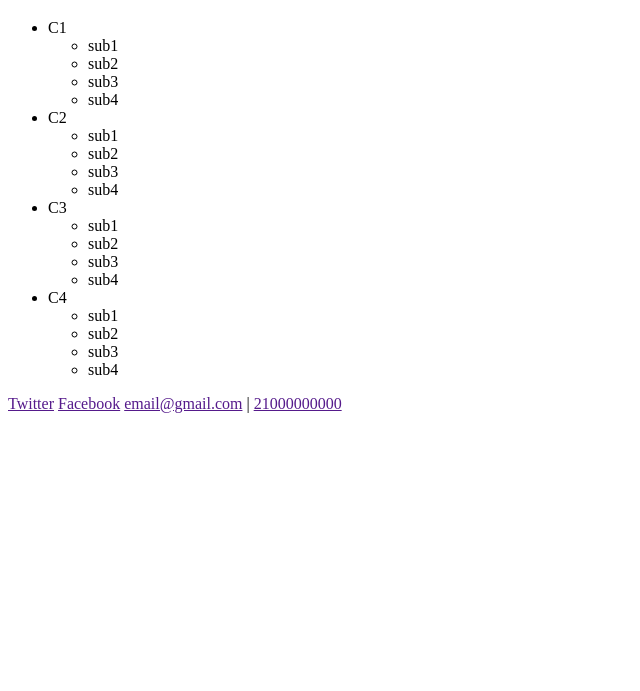
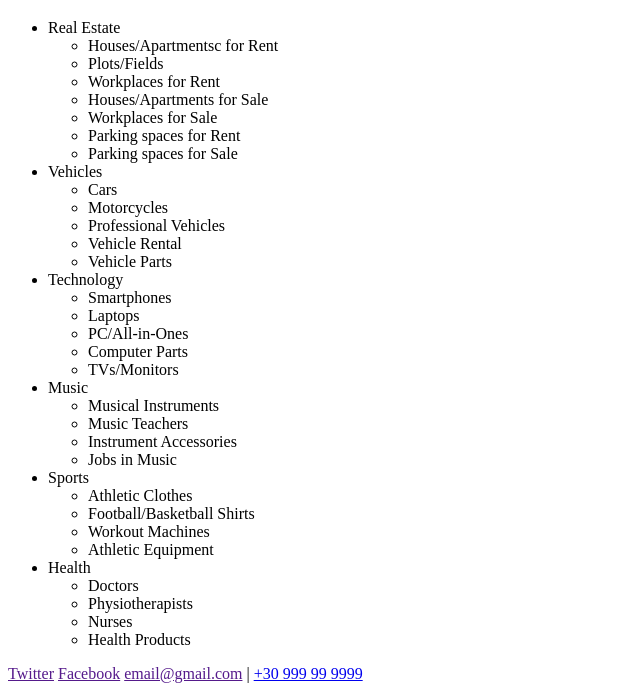
Before and after one commit to AndreasP7/WEB_PROJECT_1, a plain HTML site: page Exercise1/categories.html in a window 1280 px wide. Shown: the part 449-1140 px from the top of the page, without its empty margins (0-640 px from the left). Before the commit the page ends 870 px from the top, so only its background shows below. Drawn offline with Linux system fonts and the light colour scheme.

Commit message:
Index, Categories

```diff
--- a/Exercise1/categories.html
+++ b/Exercise1/categories.html
@@ -10,7 +10,7 @@
 
     <body>
         <header>
-            <h1>Website Title</h1>
+            <h1>AdSpot</h1>
             <img src="../assets/logo.png" alt="logo" />
         </header>
         <nav>
@@ -25,35 +25,70 @@
         <main>
             <h1>Categories</h1>
             <ul>
-                <li>C1</li>
+                <li>
+                    Real Estate
                     <ul>
-                    <li>sub1</li>
-                    <li>sub2</li>
-                    <li>sub3</li>
-                    <li>sub4</li>
+                        <li>Houses/Apartmentsc for Rent</li>
+                        <li>Plots/Fields</li>
+                        <li>Workplaces for Rent</li>
+                        <li>Houses/Apartments for Sale </li>
+                        <li>Workplaces for Sale</li>
+                        <li>Parking spaces for Rent</li>
+                        <li>Parking spaces for Sale</li>
 
                     </ul>
-                <li>C2</li>
+                </li>
+                <li>
+                    Vehicles
                     <ul>
-                    <li>sub1</li>
-                    <li>sub2</li>
-                    <li>sub3</li>
-                    <li>sub4</li>
+                        <li>Cars</li>
+                        <li>Motorcycles</li>
+                        <li>Professional Vehicles</li>
+                        <li>Vehicle Rental</li>
+                        <li>Vehicle Parts</li>
                     </ul>
-                <li>C3</li>
+                </li>
+                <li>
+                    Technology
                     <ul>
-                    <li>sub1</li>
-                    <li>sub2</li>
-                    <li>sub3</li>
-                    <li>sub4</li>
+                        <li>Smartphones</li>
+                        <li>Laptops</li>
+                        <li>PC/All-in-Ones</li>
+                        <li>Computer Parts</li>
+                        <li>TVs/Monitors</li>
                     </ul>
-                <li>C4</li>
+                </li>
+                <li>
+                    Music
                     <ul>
-                    <li>sub1</li>
-                    <li>sub2</li>
-                    <li>sub3</li>
-                    <li>sub4</li>
+                        <li>Musical Instruments</li>
+                        <li>Music Teachers</li>
+                        <li>Instrument Accessories</li>
+                        <li>Jobs in Music</li>
+
                     </ul>
+                </li>
+                <li>
+                    Sports
+                    <ul>
+                        <li>Athletic Clothes</li>
+                        <li>Football/Basketball Shirts</li>
+                        <li>Workout Machines</li>
+                        <li>Athletic Equipment</li>
+                    </ul>
+
+                </li>
+                <li>
+                    Health
+                    <ul>
+                        <li>Doctors</li>
+                        <li>Physiotherapists</li>
+                        <li>Nurses</li>
+                        <li>Health Products</li>
+                    </ul>
+
+                </li>
+
 
 
             </ul>
@@ -62,7 +97,7 @@
             <a href="">Twitter</a>
             <a href="">Facebook</a>
             <a href="">email@gmail.com</a> |
-            <a href="">21000000000</a>
+            <a href="tel:+309999999">+30 999 99 9999</a>
 
         </footer>
     </body>
```
Also changed, not shown: Exercise1/index.html (+15 -3 lines). Lines whose indentation alone changed are shown as unchanged.
